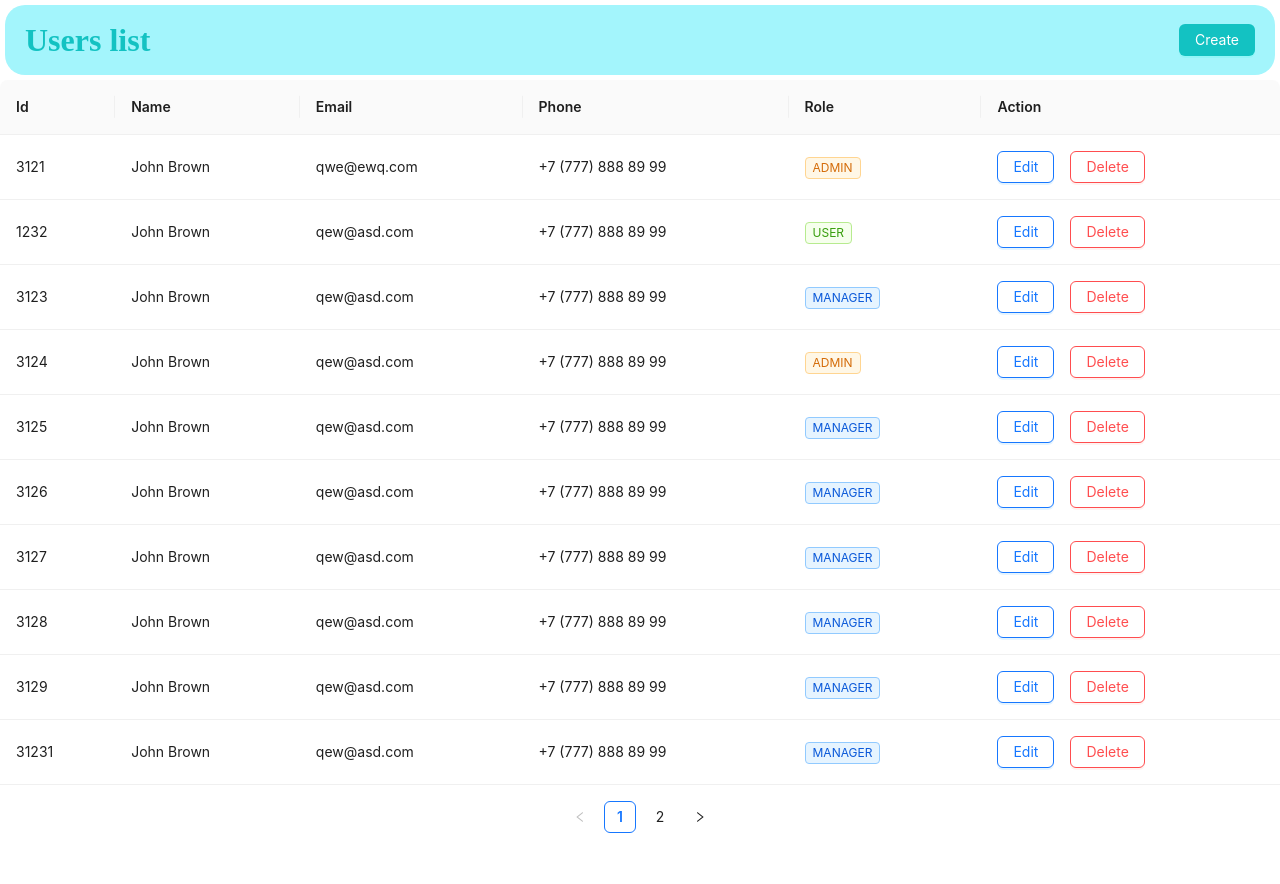
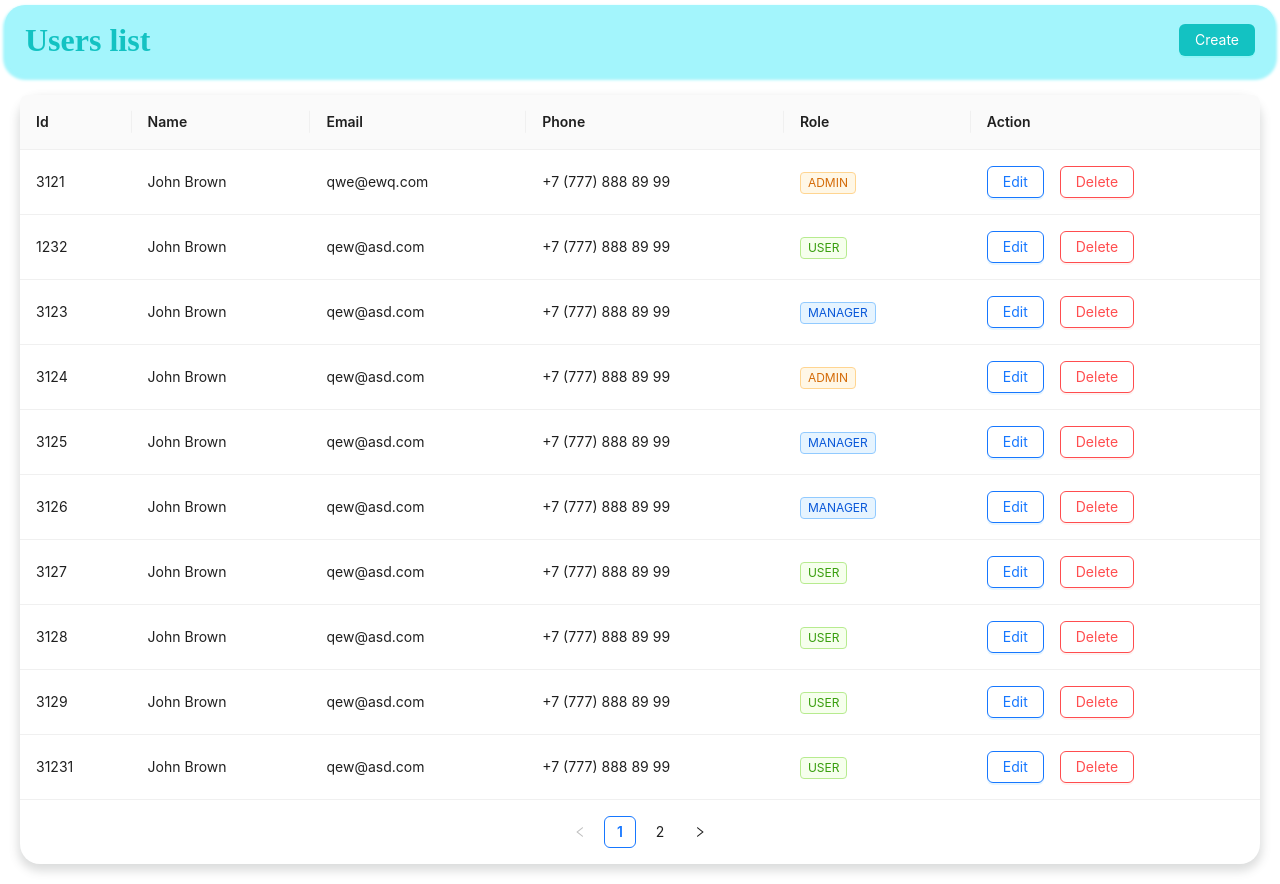
Before and after one commit to temirhanb/users-list, a React (Vite) app: page / in a window 1280 px wide. Before the commit the page ends 849 px from the top, so only its background shows below. Built offline with nearby package versions, Linux system fonts and the light colour scheme.

Commit message:
- fix style header - fix style table

```diff
--- a/src/pages/main/components/tableUsersList/index.tsx
+++ b/src/pages/main/components/tableUsersList/index.tsx
@@ -4,7 +4,7 @@ import {Button, Modal, Space, Table, type TableProps, Tag} from "antd";
 import {type IUser} from "@app/state/slices/usersListSlice";
 import {EditModal} from "@pages/main/components";
 import {useTableUsersHook} from "@pages/main/hooks";
-import "@shared/styles/headers.scss";
+import "@shared/styles/table_users_list.scss";
 
 export const TableUsersList: React.FC = () => {
 
@@ -60,7 +60,7 @@ export const TableUsersList: React.FC = () => {
   ];
 
   return (
-    <>
+    <section className={'container__table'}>
       <Table<IUser> columns={columns} pagination={{position: ["bottomCenter"]}} dataSource={users}/>
       <Modal
         title="Edit user"
@@ -71,6 +71,6 @@ export const TableUsersList: React.FC = () => {
       >
         <EditModal onClose={closeModal} user={editableUser}/>
       </Modal>
-    </>
+    </section>
   );
 };
--- a/src/shared/data/index.ts
+++ b/src/shared/data/index.ts
@@ -54,41 +54,41 @@ export const DATA_USERS: IUser[] = [
     name: "John Brown",
     email: "qew@asd.com",
     phone: "+7 (777) 888 89 99",
-    role: "Manager",
+    role: "User",
   },  {
     key: "8",
     id: 3128,
     name: "John Brown",
     email: "qew@asd.com",
     phone: "+7 (777) 888 89 99",
-    role: "Manager",
+    role: "User",
   },  {
     key: "9",
     id: 3129,
     name: "John Brown",
     email: "qew@asd.com",
     phone: "+7 (777) 888 89 99",
-    role: "Manager",
+    role: "User",
   },  {
     key: "10",
     id: 31231,
     name: "John Brown",
     email: "qew@asd.com",
     phone: "+7 (777) 888 89 99",
-    role: "Manager",
+    role: "User",
   },  {
     key: "11",
     id: 31231,
     name: "John Brown",
     email: "qew@asd.com",
     phone: "+7 (777) 888 89 99",
-    role: "Manager",
+    role: "User",
   },  {
     key: "12",
     id: 312312,
     name: "John Brown",
     email: "qew@asd.com",
     phone: "+7 (777) 888 89 99",
-    role: "Manager",
+    role: "User",
   }
 ];
--- a/src/shared/styles/headers.scss
+++ b/src/shared/styles/headers.scss
@@ -10,6 +10,7 @@ $cyan-dark: #13c2c2;
   background: $cyan;
   border-radius: 20px;
   margin: 5px;
+  box-shadow: 0px 3px 3px 2px $cyan;
 
   h1 {
     width: 100%;
--- a/src/shared/styles/table_users_list.scss
+++ b/src/shared/styles/table_users_list.scss
@@ -1,5 +1,7 @@
-.container{
-  margin: 5px;
-  background: red;
+$gray: #51535433;
+
+.container__table {
+  margin: 20px;
+  box-shadow: 0px 5px 10px 2px $gray;
   border-radius: 20px;
 }
```
